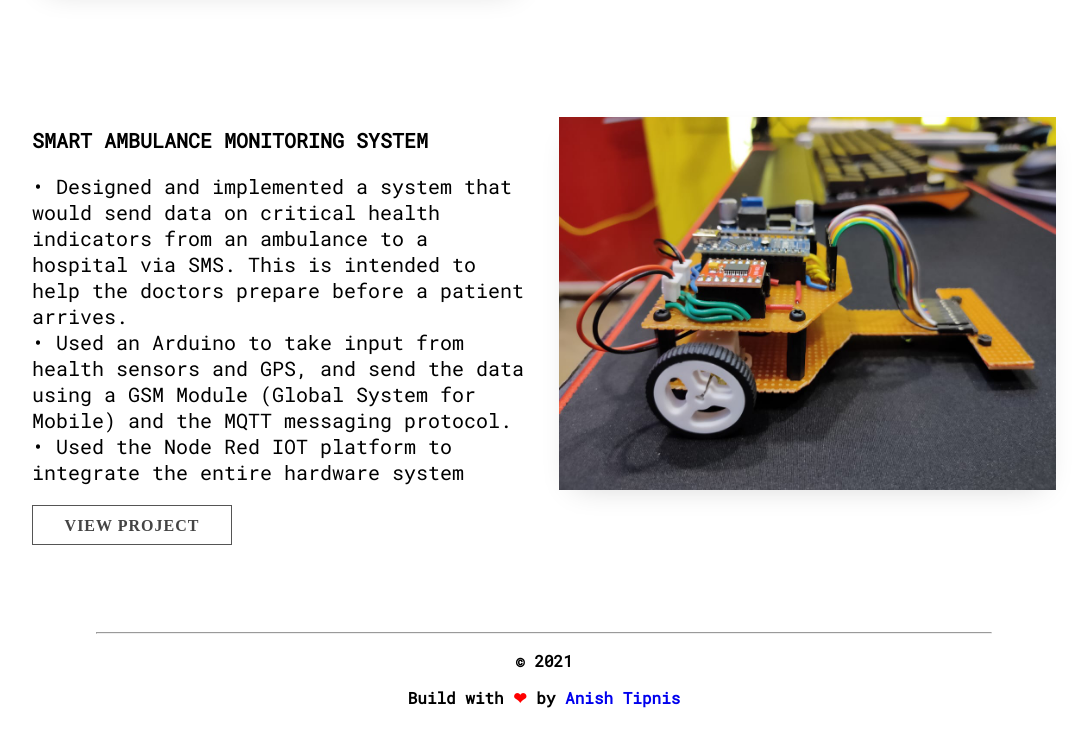
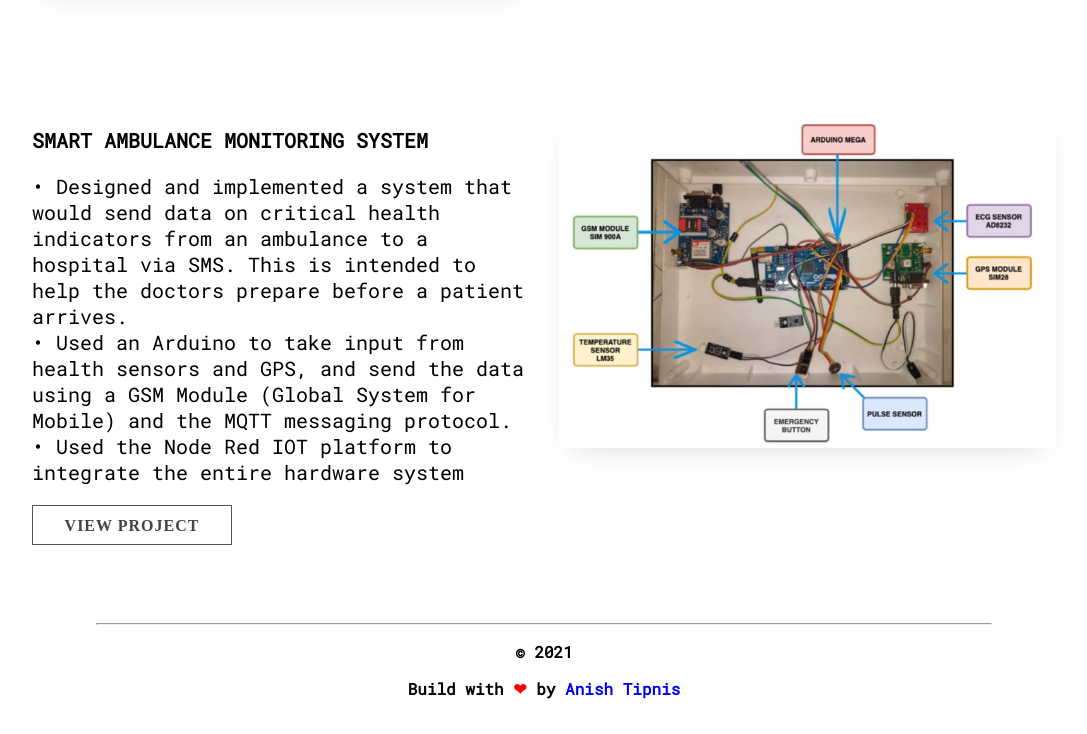
Before and after one commit to rusty3699/rusty3699.github.io, a plain HTML site: page index.html in a window 1280 px wide. Shown: the part 2401-3135 px from the top of the page, without its empty margins (96-1183 px from the left). Drawn offline with nearby package versions, Linux system fonts and the light colour scheme.

Commit message:
Update index.html

```diff
--- a/index.html
+++ b/index.html
@@ -270,7 +270,7 @@ GSM Module (Global System for Mobile) and the MQTT messaging protocol.<br>
 						</div>
                </div>
                <div class="project-img" data-aos="fade-up">
-                  <img class="shadow" src="./assets/maze_solver.jpeg" alt="code">
+                  <img class="shadow" src="assets/smart_ambu.jpg" alt="code">
                </div>
 
 				</div>
```
